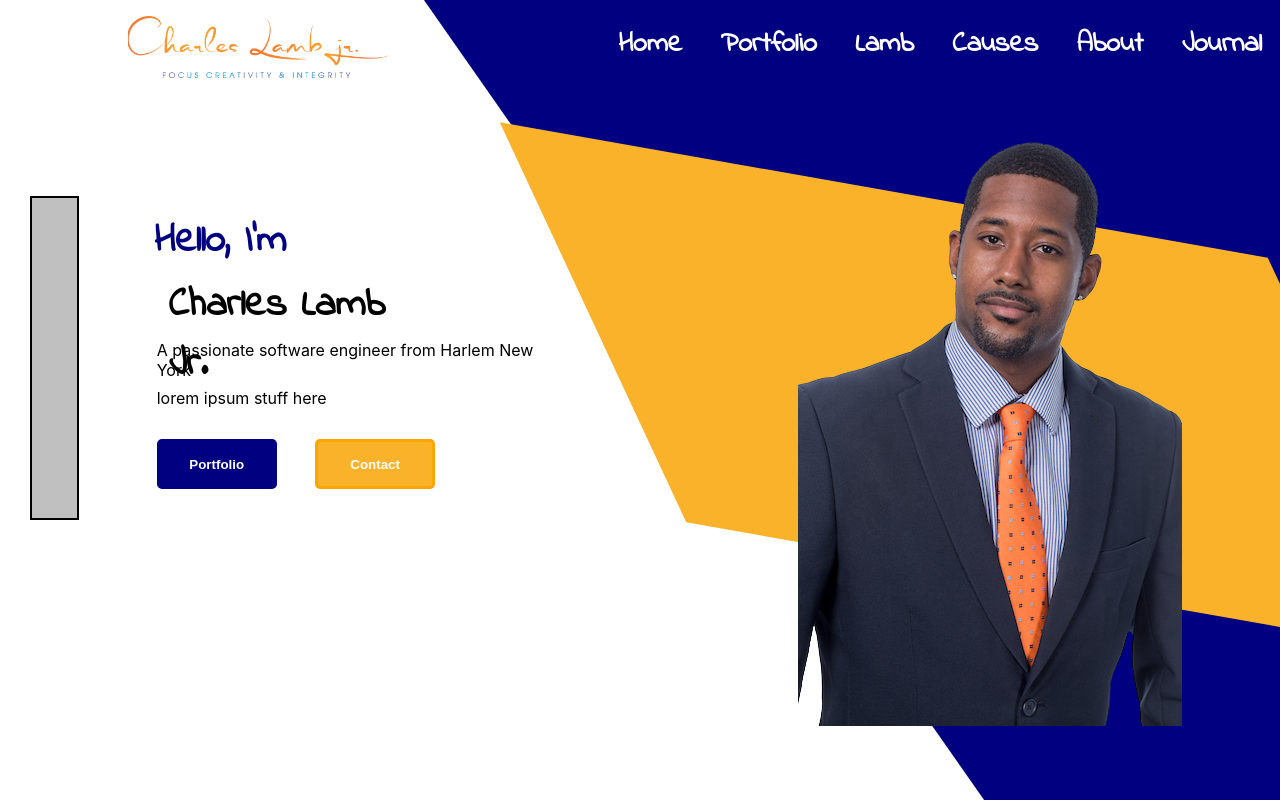
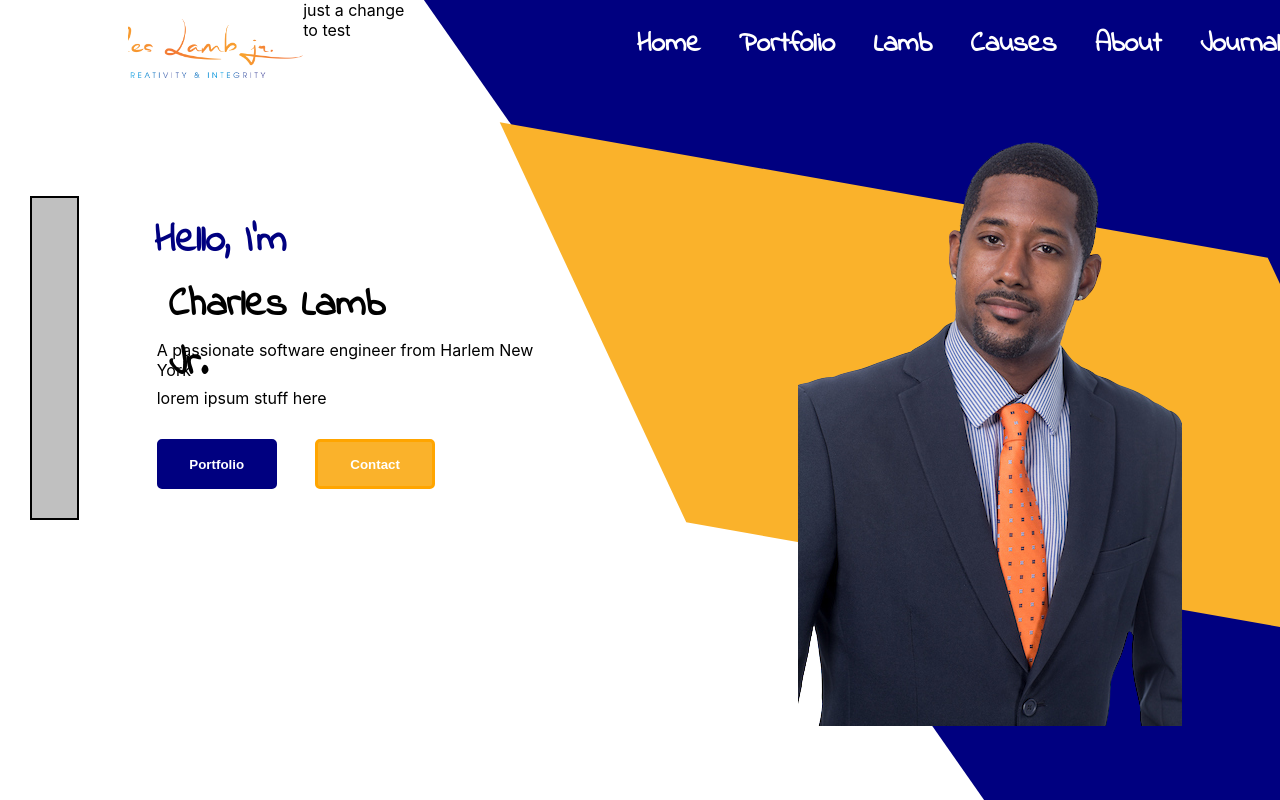
Before and after one commit to cyberstizz/charleslambjr, a React (Create React App) app: page / in a window 1280 px wide. Shown: the top 800 px of the page. Built offline with nearby package versions, Linux system fonts and the light colour scheme.

Commit message:
just testing if I am properly connected

```diff
--- a/src/App.js
+++ b/src/App.js
@@ -7,7 +7,7 @@ function App() {
       <div className="navBar">
 
     <div className="logo"></div>
-
+    just a change to test
 
     <div className="navOptions">
     <div className="home">Home</div>
```
